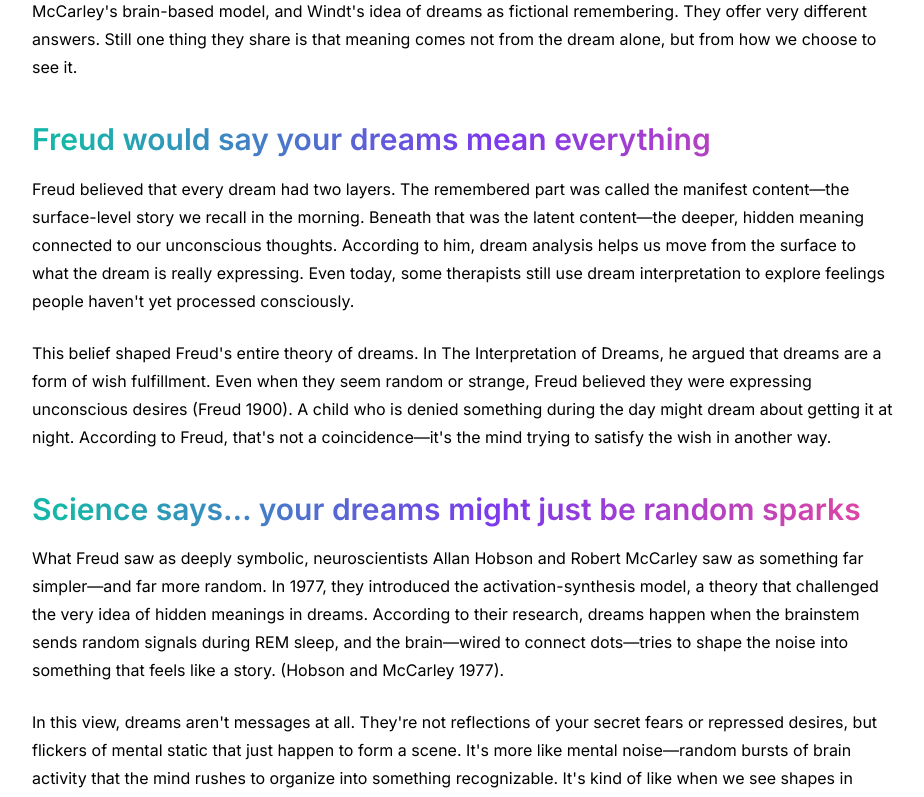
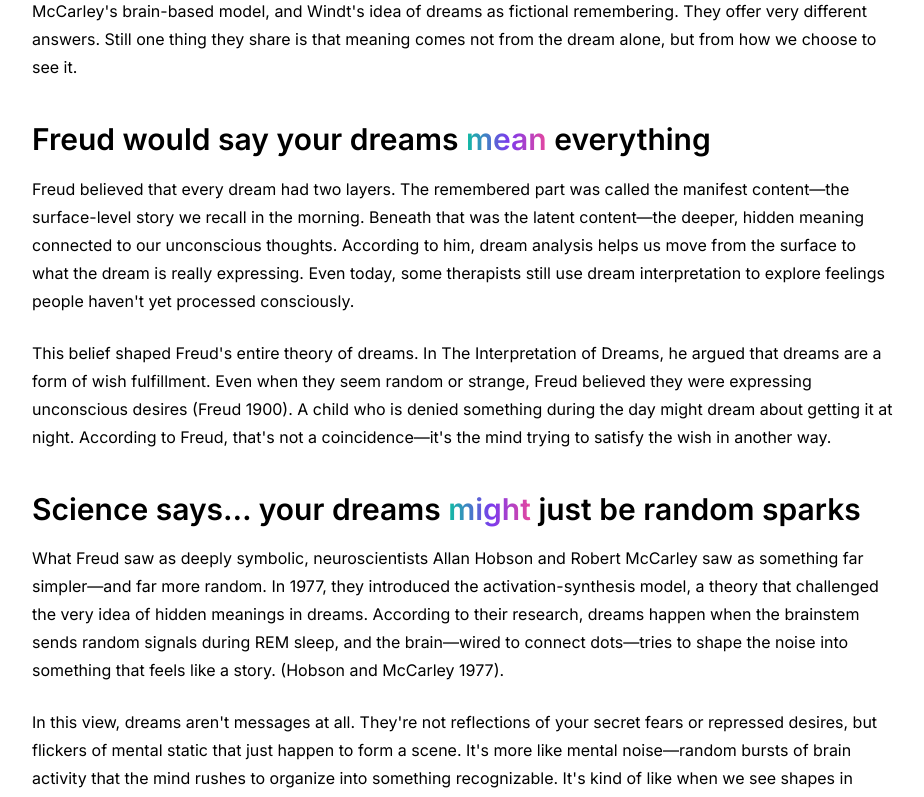
Before and after one commit to wzgatenox/blog-website, a Next.js app: page /blog/what-if-your-dreams-are-lying in a window 1280 px wide. Shown: the part 1000-1797 px from the top of the page, without its empty margins (176-1100 px from the left). Built offline with nearby package versions, Linux system fonts and the light colour scheme.

Commit message:
Refactor BlogPost component to utilize AnimatedHeading for rendering headings, enhancing visual appeal and maintaining consistent styling for Markdown-like content.

```diff
--- a/src/app/blog/[slug]/page.tsx
+++ b/src/app/blog/[slug]/page.tsx
@@ -1,5 +1,7 @@
 import { notFound } from "next/navigation"
 import { blogPosts } from "@/data/blog-posts"
+import React from "react"
+import { AnimatedHeading } from "@/components/AnimatedHeading"
 
 interface PageProps {
   params: Promise<{
@@ -44,14 +46,8 @@ export default async function BlogPost({ params }: PageProps) {
         <div className="mt-8 space-y-6">
           {post.content.split('\n').map((line, index) => {
             if (line.startsWith('##')) {
-              return (
-                <h2
-                  key={index}
-                  className="text-3xl font-semibold mt-10 mb-4 gradient-text leading-tight"
-                >
-                  {line.substring(2).trim()}
-                </h2>
-              )
+              const headingText = line.substring(2).trim()
+              return <AnimatedHeading key={index} text={headingText} />
             } else if (line.trim() !== '') {
               return (
                 <p key={index} className="leading-7">
--- /dev/null
+++ b/src/components/AnimatedHeading.tsx
@@ -0,0 +1,51 @@
+'use client'
+
+import React, { useState, useEffect, useMemo } from 'react'
+
+interface AnimatedHeadingProps {
+  text: string
+}
+
+export function AnimatedHeading({ text }: AnimatedHeadingProps) {
+  const words = useMemo(() => text.split(' '), [text])
+  const [highlightedIndex, setHighlightedIndex] = useState(-1)
+
+  useEffect(() => {
+    // Initial random word
+    if (words.length > 0) {
+      setHighlightedIndex(Math.floor(Math.random() * words.length))
+    }
+
+    // Change word every 10 seconds
+    const intervalId = setInterval(() => {
+      setHighlightedIndex((prevIndex) => {
+        if (words.length <= 1) return prevIndex // No change if 0 or 1 word
+        let nextIndex
+        do {
+          nextIndex = Math.floor(Math.random() * words.length)
+        } while (nextIndex === prevIndex) // Ensure it's a different word
+        return nextIndex
+      })
+    }, 10000) // 10 seconds
+
+    // Cleanup interval on component unmount
+    return () => clearInterval(intervalId)
+  }, [words]) // Re-run effect if words change
+
+  return (
+    <h2 className="text-3xl font-semibold mt-10 mb-4 leading-tight">
+      {words.map((word, index) => (
+        <React.Fragment key={index}>
+          {index === highlightedIndex ? (
+            <span className="gradient-text transition-all duration-500 ease-in-out">
+              {word}
+            </span>
+          ) : (
+            <span>{word}</span>
+          )}
+          {' '}{/* Add space between words */}
+        </React.Fragment>
+      ))}
+    </h2>
+  )
+}
```
